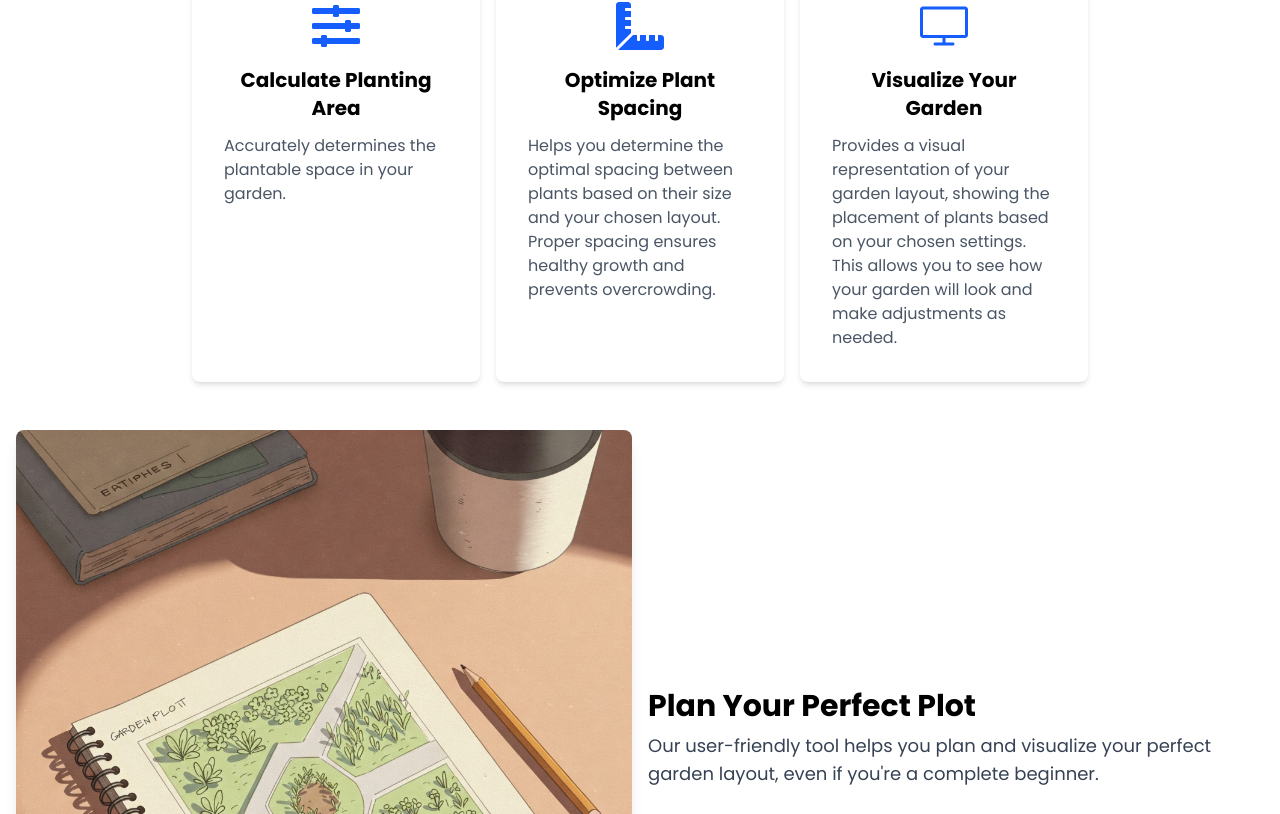
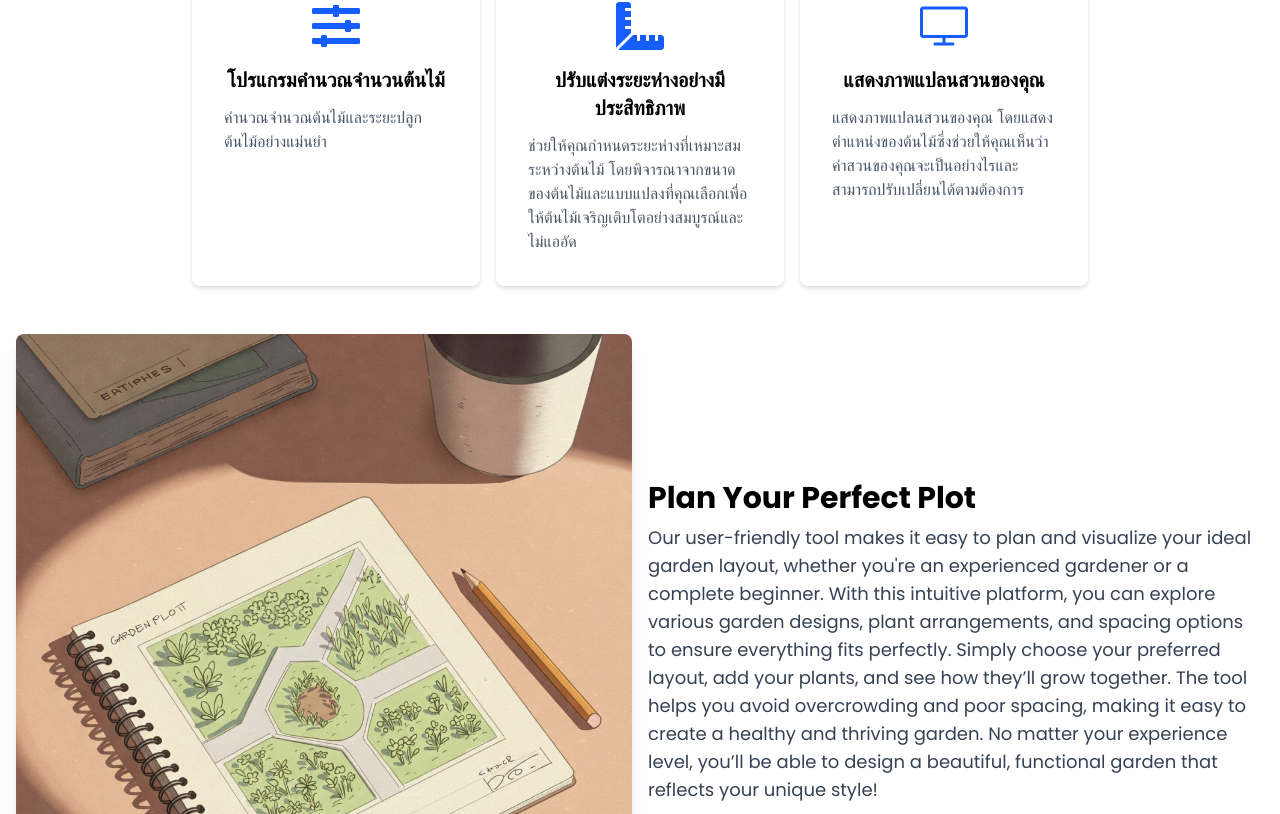
Before and after one commit to humpbackwhalee/farm-co, a React (Vite) app: page / in a window 1280 px wide. Shown: the part 846-1660 px from the top of the page. Built offline with nearby package versions, Linux system fonts and the light colour scheme; what miragejs would draw is missing.

Commit message:
update TH

```diff
--- a/src/App/components/LanguageContext.jsx
+++ b/src/App/components/LanguageContext.jsx
@@ -5,7 +5,7 @@ export const LanguageContext = createContext();
 
 // Language Provider Component
 export function LanguageProvider({ children }) {
-  const [language, setLanguage] = useState('en');
+  const [language, setLanguage] = useState('th');
 
   return (
     <LanguageContext.Provider value={{ language, setLanguage }}>
@@ -48,11 +48,10 @@ export const translations = {
     homeHeroSubtitle: "Plan your garden layout efficiently with our easy-to-use calculator and visualization tools",
     startDesigning: "Start Designing",
     exploreGuide: "Explore Guide",
-    homeFeaturesTitle: "Why Choose Our Tool",
-    homeFeature1Title: "Easy Planning",
-    homeFeature1Description: "Simple and intuitive tools for garden layout planning",
-    homeFeature2Title: "Precise Calculations",
-    homeFeature2Description: "Accurate measurements and spacing calculations",
+    homeFeature1Title: "Plant Spacing Calculator",
+    homeFeature1Description: 'Calculates the number of plants and precise spacing requirements',
+    homeFeature2Title: 'Optimize Plant Spacing',
+    homeFeature2Description: 'Helps you determine the optimal spacing between plants based on their size and your chosen layout. Proper spacing ensures healthy growth and prevents overcrowding.',
     homeFeature3Title: "Smart Design",
     homeFeature3Description: "Intelligent suggestions for optimal plant placement",
     homeHowItWorksTitle: "How It Works",
@@ -112,8 +111,10 @@ export const translations = {
     introFeature1Description: "Set garden width, height, border, and plant spacing",
     introFeature2Title: "Multiple Patterns",
     introFeature2Description: "Choose from Square, Triangular, or Rectangular layouts",
-    introFeature3Title: "Smart Calculations",
-    introFeature3Description: "Get instant plant count and spacing optimization",
+    introFeature3Title: 'Visualize Your Garden',
+    introFeature3Description: 'Provides a visual representation of your garden layout, showing the placement of plants based on your chosen settings. This allows you to see how your garden will look and make adjustments as needed.',
+    homeDesignPlotTitle: 'ตัวช่วยออกแบบแปลงปลูก',
+    homeDesignPlotDescription: 'เครื่องมือที่ใช้งานง่ายของเราช่วยให้คุณสามารถวางแผนและจินตนาการการจัดสวนที่สมบูรณ์แบบได้ง่ายๆ ไม่ว่าคุณจะเป็นนักทำสวนที่มีประสบการณ์หรือเพิ่งเริ่มต้นก็ตาม ด้วยแพลตฟอร์มที่เข้าใจง่ายนี้ คุณสามารถสำรวจการออกแบบสวนต่างๆ การจัดวางพืช และระยะห่างระหว่างพืชเพื่อให้ทุกอย่างเข้ากันได้อย่างลงตัว เพียงเลือกการจัดวางที่ชอบ เพิ่มพืชที่ต้องการ และดูว่าพืชเหล่านั้นจะเติบโตไปด้วยกันอย่างไร เครื่องมือนี้ช่วยให้คุณหลีกเลี่ยงปัญหาการแออัดหรือระยะห่างไม่เหมาะสม ทำให้คุณสามารถสร้างสวนที่สุขภาพดีและเจริญเติบโตได้ ไม่ว่าคุณจะมีประสบการณ์มากน้อยแค่ไหน คุณก็สามารถออกแบบสวนที่สวยงามและตอบโจทย์การใช้งานได้อย่างมีเอกลักษณ์!',
     introStepsTitle: "🌿 How It Works",
     introStep1Title: "Enter Dimensions",
     introStep1Description: "Input your garden measurements and plant spacing requirements",
@@ -127,9 +128,9 @@ export const translations = {
   th: {
     // Common
     home: "หน้าแรก",
-    about: "เกี่ยวกับเรา",
+    about: "รู้จักเรา",
     blog: "บล็อก",
-    contact: "ติดต่อ",
+    contact: "ติดต่อเรา",
     design: "ออกแบบ",
 
     // Home Page
@@ -137,13 +138,14 @@ export const translations = {
     homeHeroSubtitle: "วางแผนการจัดสวนของคุณอย่างมีประสิทธิภาพด้วยเครื่องมือคำนวณและการแสดงผลที่ใช้งานง่าย",
     startDesigning: "เริ่มออกแบบ",
     exploreGuide: "คู่มือการใช้งาน",
-    homeFeaturesTitle: "ทำไมต้องเลือกเครื่องมือของเรา",
-    homeFeature1Title: "วางแผนง่าย",
-    homeFeature1Description: "เครื่องมือที่ใช้งานง่ายสำหรับการวางแผนจัดสวน",
-    homeFeature2Title: "คำนวณแม่นยำ",
-    homeFeature2Description: "การวัดและคำนวณระยะห่างที่แม่นยำ",
-    homeFeature3Title: "ออกแบบอัจฉริยะ",
-    homeFeature3Description: "คำแนะนำอัจฉริยะสำหรับการจัดวางต้นไม้ที่เหมาะสม",
+    homeFeature1Title: "โปรแกรมคำนวณจำนวนต้นไม้",
+    homeFeature1Description: "คำนวณจำนวณต้นไม้และระยะปลูกต้นไม้อย่างแม่นยำ",
+    homeFeature2Title: "ปรับแต่งระยะห่างอย่างมีประสิทธิภาพ",
+    homeFeature2Description: "ช่วยให้คุณกำหนดระยะห่างที่เหมาะสมระหว่างต้นไม้ โดยพิจารณาจากขนาดของต้นไม้และแบบแปลงที่คุณเลือกเพื่อให้ต้นไม้เจริญเติบโตอย่างสมบูรณ์และไม่แออัด",
+    homeFeature3Title: "แสดงภาพแปลนสวนของคุณ",
+    homeFeature3Description: "แสดงภาพแปลนสวนของคุณ โดยแสดงตำแหน่งของต้นไม้ซึ่งช่วยให้คุณเห็นว่าค่าสวนของคุณจะเป็นอย่างไรและสามารถปรับเปลี่ยนได้ตามต้องการ",
+    homeDesignPlotTitle: 'ตัวช่วยออกแบบแปลงปลูก',
+    homeDesignPlotDescription: 'เครื่องมือที่ใช้งานง่ายของเราช่วยให้คุณสามารถวางแผนและจินตนาการการจัดสวนที่สมบูรณ์แบบได้ง่ายๆ ไม่ว่าคุณจะเป็นนักทำสวนที่มีประสบการณ์หรือเพิ่งเริ่มต้นก็ตาม ด้วยแพลตฟอร์มที่เข้าใจง่ายนี้ คุณสามารถสำรวจการออกแบบสวนต่างๆ การจัดวางพืช และระยะห่างระหว่างพืชเพื่อให้ทุกอย่างเข้ากันได้อย่างลงตัว เพียงเลือกการจัดวางที่ชอบ เพิ่มพืชที่ต้องการ และดูว่าพืชเหล่านั้นจะเติบโตไปด้วยกันอย่างไร เครื่องมือนี้ช่วยให้คุณหลีกเลี่ยงปัญหาการแออัดหรือระยะห่างไม่เหมาะสม ทำให้คุณสามารถสร้างสวนที่สุขภาพดีและเจริญเติบโตได้ ไม่ว่าคุณจะมีประสบการณ์มากน้อยแค่ไหน คุณก็สามารถออกแบบสวนที่สวยงามและตอบโจทย์การใช้งานได้อย่างมีเอกลักษณ์!',
     homeHowItWorksTitle: "วิธีการทำงาน",
     homeStep1Title: "เลือกรูปแบบ",
     homeStep1Description: "เลือกรูปแบบการปลูกที่คุณต้องการ",
@@ -170,7 +172,7 @@ export const translations = {
     gardenHeight: "ความยาว",
     plantDiameter: "ขนาดกลางต้นไม้ (เส้นผ่านศูนย์กลาง)",
     plantSpacing: "ระยะห่างระหว่างต้น",
-    borderWidth: "ระยะขอบ",
+    borderWidth: "ระยะขอบแปลง",
     totalArea: "พื้นที่ทั้งหมด",
     plantingArea: "พื้นที่ปลูก",
     borderArea: "พื้นที่ขอบ",
@@ -197,7 +199,7 @@ export const translations = {
     introStep2Title: "เลือกรูปแบบ",
     introStep2Description: "เลือกรูปแบบการปลูกที่คุณต้องการและปรับการตั้งค่าตาราง",
     introStep3Title: "ดูผลลัพธ์",
-    introStep3Description: "ดูแผนผังที่ได้รับการปรับให้เหมาะสมและผลการคำนวณจำนวนต้นไม้",
+    introStep3Description: "ดูแบบแปลนที่ได้รับการปรับให้เหมาะสม และผลการคำนวณจำนวนต้นไม้",
     introCtaButton: "เริ่มออกแบบสวนของคุณ",
 
     // Blog Page
--- a/src/App/pages/TheHomePage.jsx
+++ b/src/App/pages/TheHomePage.jsx
@@ -69,18 +69,18 @@ function TheHomePage() {
     const features = useMemo(() => [
       {
         icon: <FaSlidersH className="h-12 w-12 mx-auto mb-4 text-blue-600" />,
-        title: 'Calculate Planting Area',
-        description: 'Accurately determines the plantable space in your garden.',
+        title: `${t.homeFeature1Title}`,
+        description: `${t.homeFeature1Description}`,
       },
       {
         icon: <FaRulerCombined className="h-12 w-12 mx-auto mb-4 text-blue-600" />,
-        title: 'Optimize Plant Spacing',
-        description: 'Helps you determine the optimal spacing between plants based on their size and your chosen layout. Proper spacing ensures healthy growth and prevents overcrowding.',
+        title: `${t.homeFeature2Title}`,
+        description: `${t.homeFeature2Description}`,
       },
       {
         icon: <SlScreenDesktop className="h-12 w-12 mx-auto mb-4 text-blue-600" />,
-        title: 'Visualize Your Garden',
-        description: 'Provides a visual representation of your garden layout, showing the placement of plants based on your chosen settings. This allows you to see how your garden will look and make adjustments as needed.',
+        title: `${t.homeFeature3Title}`,
+        description: `${t.homeFeature3Description}`,
       },
     ], []);
 
@@ -128,7 +128,7 @@ function TheHomePage() {
                 Plan Your Perfect Plot
               </h2>
               <p className="text-base sm:text-lg text-gray-700">
-                Our user-friendly tool helps you plan and visualize your perfect garden layout, even if you're a complete beginner.
+                Our user-friendly tool makes it easy to plan and visualize your ideal garden layout, whether you're an experienced gardener or a complete beginner. With this intuitive platform, you can explore various garden designs, plant arrangements, and spacing options to ensure everything fits perfectly. Simply choose your preferred layout, add your plants, and see how they’ll grow together. The tool helps you avoid overcrowding and poor spacing, making it easy to create a healthy and thriving garden. No matter your experience level, you’ll be able to design a beautiful, functional garden that reflects your unique style!
               </p>
             </div>
           </div>
```
